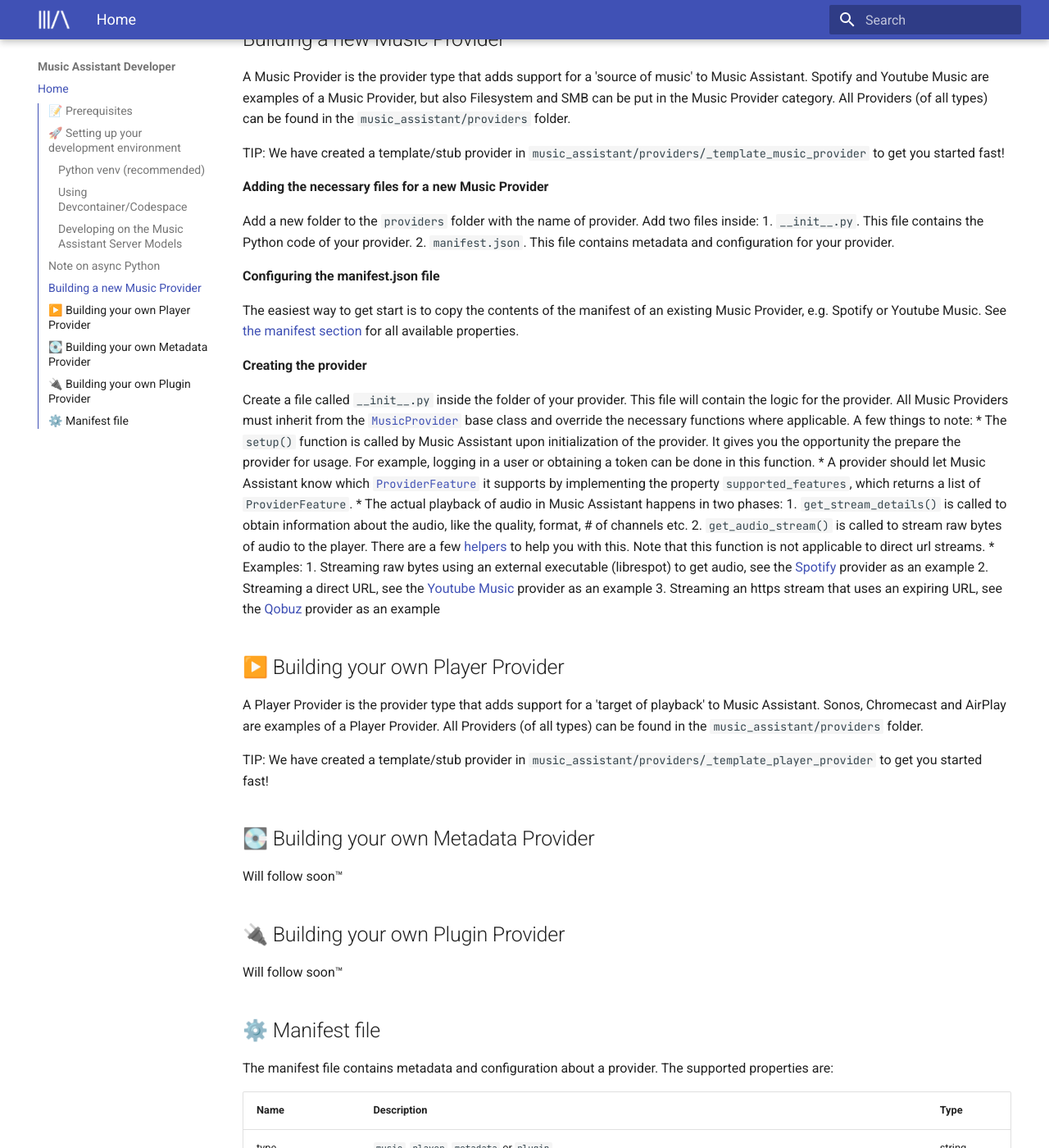
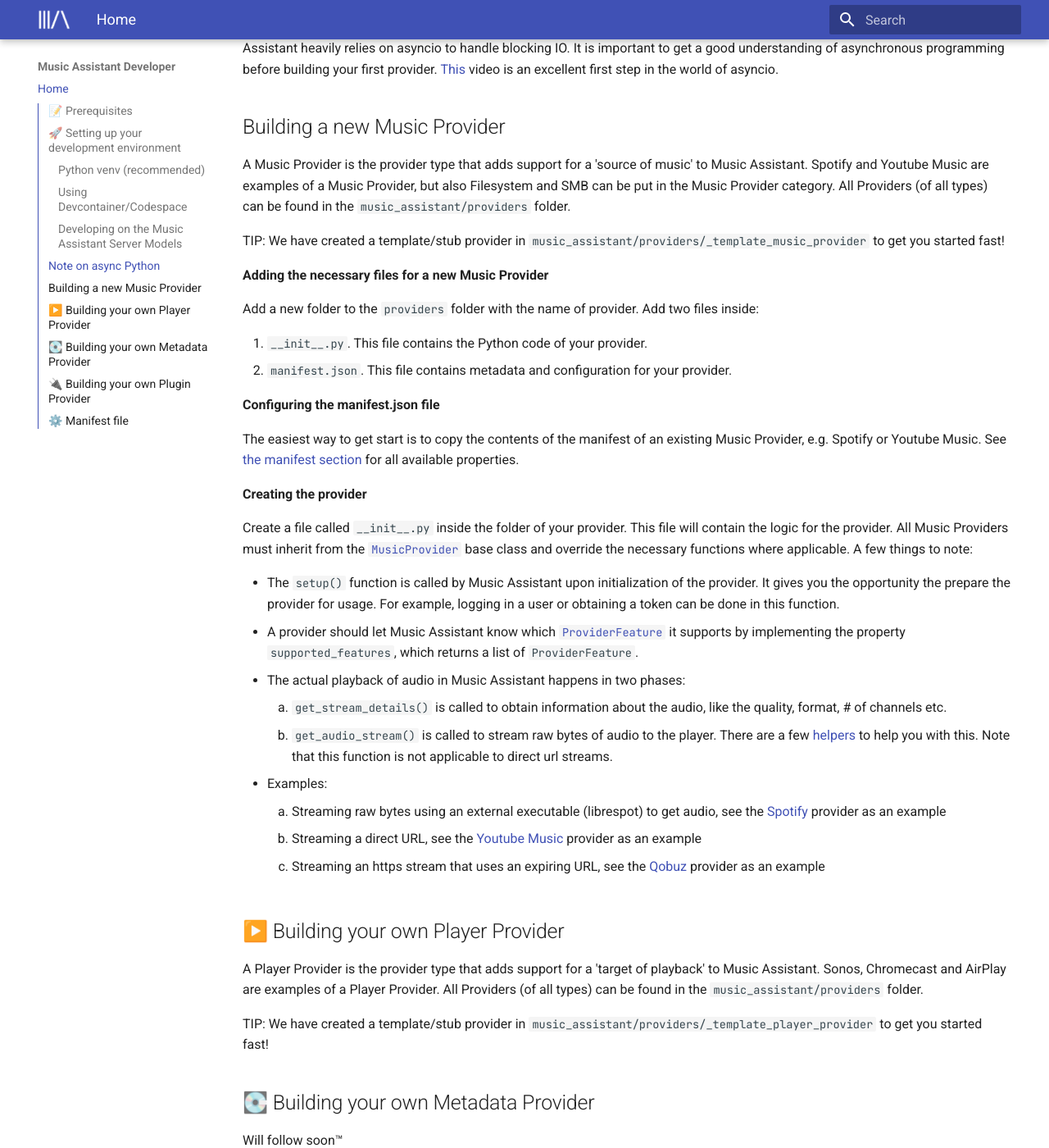
Before and after one commit to music-assistant/developers.music-assistant.io, an MkDocs documentation site: the page built from docs/index.md, in a window 1280 px wide and 1400 px high, scrolled down 1613 px. Shown: the whole window at 82% size. Built offline with MkDocs 1.6.1 and Material for MkDocs 9.7.7, drawn with Linux system fonts in a browser that asks for light colours; some of the changed text lies outside the part shown.

Commit message:
Update index.md

````diff
--- a/docs/index.md
+++ b/docs/index.md
@@ -2,9 +2,10 @@
 ==================================
 
 ## 📝 Prerequisites
-* ffmpeg (minimum version 6.1, version 7 recommended), must be available in the path so install at OS level
-* Python 3.12 is minimal required, 3.12 recommended (or check the pyproject for current required version)
-* [Python venv](https://docs.python.org/3/library/venv.html)
+
+- ffmpeg (minimum version 6.1, version 7 recommended), must be available in the path so install at OS level
+- Python 3.12 is minimal required, 3.12 recommended (or check the pyproject for current required version)
+- [Python venv](https://docs.python.org/3/library/venv.html)
 
 We recommend developing on a (recent) macOS or Linux machine.
 It is recommended to use Visual Studio Code as your IDE, since launch files to start Music Assistant are provided as part of the repository. Furthermore, the current code base is not verified to work on a native Windows machine. If you would like to develop on a Windows machine, install [WSL2](https://code.visualstudio.com/blogs/2019/09/03/wsl2) to increase your swag-level 🤘.
@@ -33,9 +35,9 @@
 
 In most cases, you won't need to modify the models. However, if you do need to make changes, here's how to set up your development environment to use a local models repository instead of the one installed via pip:
 
-  * First, clone the [`models` repository](https://github.com/music-assistant/models) to your local machine.
+  - First, clone the [`models` repository](https://github.com/music-assistant/models) to your local machine.
 
-  * Then, install your local `models` clone in "**editable**" mode. This allows your changes to be reflected immediately without a reinstall. Run the following command from the server repository's root:
+  - Then, install your local `models` clone in "**editable**" mode. This allows your changes to be reflected immediately without a reinstall. Run the following command from the server repository's root:
 
     ```bash
     uv pip install -e /path/to/your/cloned/models/repo --config-settings editable_mode=strict
@@ -45,18 +47,19 @@
     You must rerun this command whenever you add or remove files from the `models` repository to ensure the changes are picked up.
 
 ## Note on async Python
+
 The Music Assistant server is fully built in Python. The Python language has no real supported for multi-threading. This is why Music Assistant heavily relies on asyncio to handle blocking IO. It is important to get a good understanding of asynchronous programming before building your first provider. [This](https://www.youtube.com/watch?v=M-UcUs7IMIM) video is an excellent first step in the world of asyncio.
 
+## Building a new Music Provider
 
-## Building a new Music Provider
 A Music Provider is the provider type that adds support for a 'source of music' to Music Assistant. Spotify and Youtube Music are examples of a Music Provider, but also Filesystem and SMB can be put in the Music Provider category. All Providers (of all types) can be found in the `music_assistant/providers` folder.
 
 TIP: We have created a template/stub provider in `music_assistant/providers/_template_music_provider` to get you started fast!
 
-
 **Adding the necessary files for a new Music Provider**
 
 Add a new folder to the `providers` folder with the name of provider. Add two files inside:
+
 1. `__init__.py`. This file contains the Python code of your provider.
 2. `manifest.json`. This file contains metadata and configuration for your provider.
 
````
Also changed, not shown: other parts of docs/index.md (+12 -10 lines).
